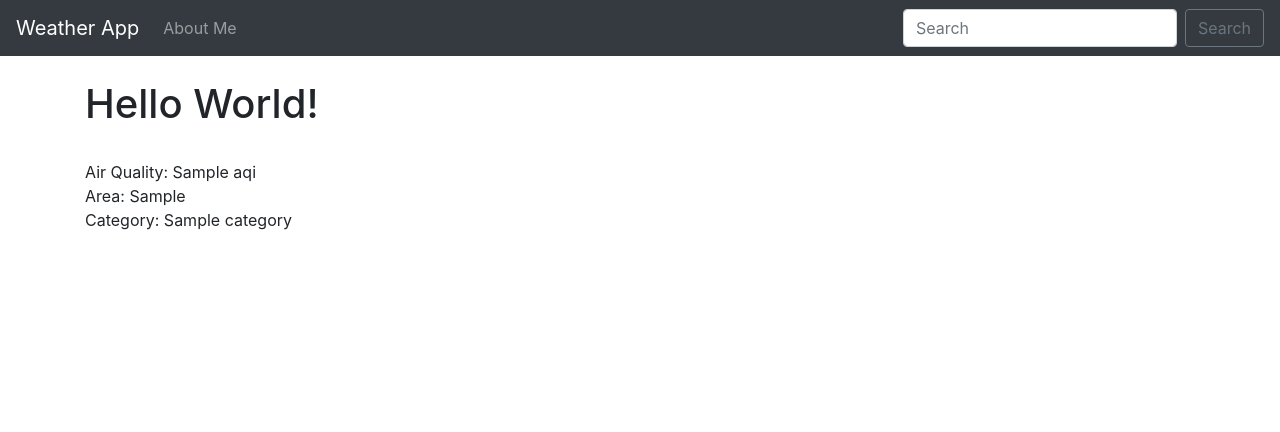
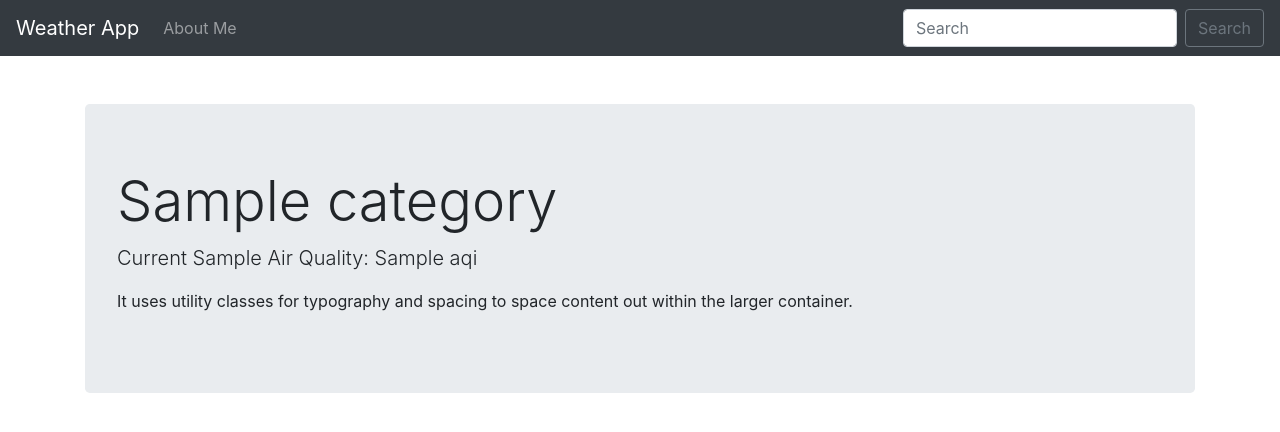
Before and after one commit to sabasalfredo/djangoweather, a Django app: template lookup/templates/home.html in a window 1280 px wide. Shown: the top 432 px of the page. Run offline with Django 3.2, Linux system fonts and the light colour scheme; the template is opened without the code that fills it: most values are stand-ins (such as "Sample title", 1, 10 or a date in 2020).

Commit message:
Added Jumbotron to home.html

```diff
--- a/lookup/templates/home.html
+++ b/lookup/templates/home.html
@@ -2,16 +2,27 @@
 
 {% block content %}
 
-<h1>Hello World!</h1>
+
+
+
+
 <br/>
 
 {% if api %}
 	{% if api == "Error..." %}
 		There was an error, please try again...
 	{% else %}
-		Air Quality: {{ api.0.AQI }}<br/>
-		Area: {{ api.0.ReportingArea }}<br/>
-		Category: {{ api.0.Category.Name }}<br/><br/>
+
+<div class="jumbotron">
+  <h1 class="display-4">{{ api.0.Category.Name }}</h1>
+  <p class="lead">Current {{ api.0.ReportingArea }} Air Quality: {{ api.0.AQI }}</p>
+
+  <p>It uses utility classes for typography and spacing to space content out within the larger container.</p>
+
+</div>
+
+
+
 	{% endif %}
 
 {% endif %}
```
